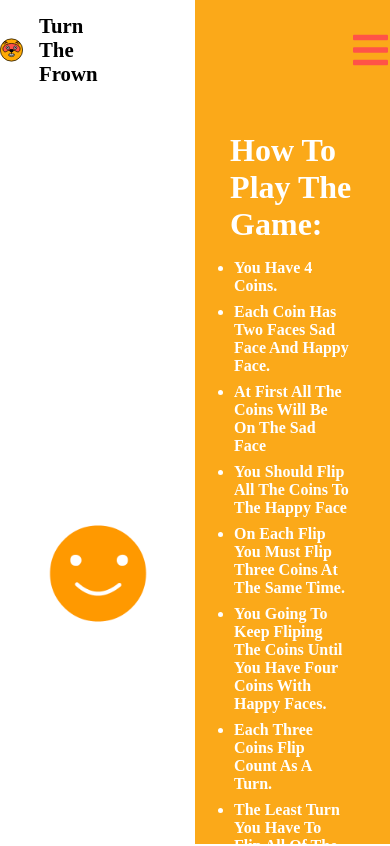
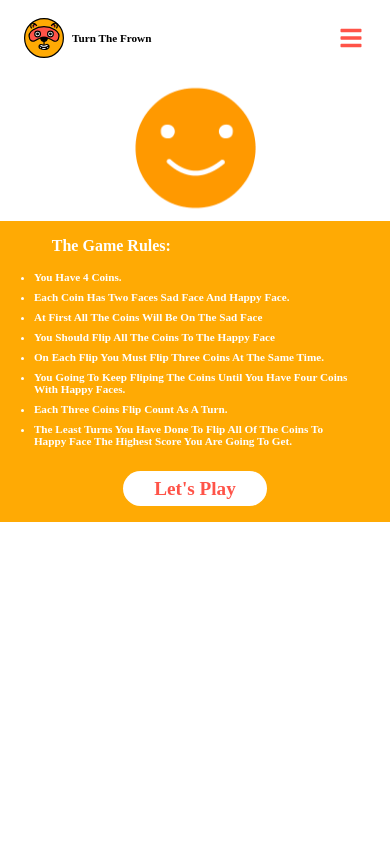
Before and after one commit to mohammed-khamees/TurnTheFrown, a React (Create React App) app: page / in a window 390 px wide. Shown: the top 846 px of the page. Built offline with nearby package versions, Linux system fonts and the light colour scheme; no server answers; a web font is replaced by a local one.

Commit message:
made the landing responsive

```diff
--- a/src/components/header/style.css
+++ b/src/components/header/style.css
@@ -7,6 +7,7 @@ nav {
 	text-transform: capitalize;
 	font-size: 1.5rem;
 	font-weight: bold;
+	z-index: 3;
 }
 
 .logoContainer {
@@ -16,7 +17,6 @@ nav {
 	justify-content: center;
 	align-items: center;
 	cursor: pointer;
-	z-index: 5;
 }
 
 .logo {
@@ -35,7 +35,6 @@ nav {
 	font-size: 2.5rem;
 	transition: all 0.3s ease-in-out;
 	color: rgb(255, 83, 72);
-	z-index: 5;
 }
 
 .bars:hover {
@@ -108,3 +107,48 @@ nav {
 	font-size: 1rem;
 	display: block;
 }
+
+@media screen and (max-width: 1024px) and (min-width: 768px) {
+	.logoContainer {
+		width: 35%;
+		height: 60px;
+	}
+
+	.logoContainer p {
+		font-size: 1.1rem;
+	}
+
+	.bars {
+		width: 15%;
+		font-size: 2rem;
+	}
+}
+
+@media screen and (max-width: 767px) {
+	nav {
+		height: 75px;
+	}
+
+	.logoContainer {
+		width: 45%;
+		height: 40px;
+	}
+
+	.logoContainer p {
+		font-size: 0.7rem;
+		margin-left: 0.5rem;
+	}
+
+	.bars {
+		width: 20%;
+		font-size: 1.5rem;
+	}
+
+	.sideNav {
+		width: 100%;
+	}
+
+	.closeNav {
+		font-size: 2rem;
+	}
+}
--- a/src/components/landing/index.js
+++ b/src/components/landing/index.js
@@ -23,7 +23,7 @@ function Landing() {
 				</div>
 
 				<div className="rules">
-					<p>How to play the game:</p>
+					<p>The Game rules:</p>
 					<ul>
 						<li>you have 4 coins.</li>
 						<li>each coin has two faces sad face and happy face.</li>
@@ -36,8 +36,8 @@ function Landing() {
 						</li>
 						<li>each three coins flip count as a turn.</li>
 						<li>
-							the least turn you have to flip all of the coins to happy face the
-							highest score you are going to get.
+							the least turns you have done to flip all of the coins to happy
+							face the highest score you are going to get.
 						</li>
 					</ul>
 					<button
--- a/src/components/landing/style.css
+++ b/src/components/landing/style.css
@@ -1,6 +1,6 @@
 .Landingbg {
 	width: 100vw;
-	height: 100vh;
+	height: 100%;
 	background-image: url('./../../assets/halfbg.png');
 	background-repeat: no-repeat;
 	background-attachment: fixed;
@@ -23,6 +23,9 @@
 
 .animatedGIF {
 	width: 40%;
+	display: flex;
+	justify-content: center;
+	align-items: center;
 }
 
 .animatedGIF img {
@@ -133,10 +136,162 @@
 	color: rgb(255, 170, 4);
 	transition: all 0.3s ease-in-out;
 	cursor: pointer;
-	z-index: 2;
+	z-index: 5;
 }
 
 .close:hover {
 	color: rgb(255, 83, 72);
 	transition: all 0.3s ease-in-out;
 }
+
+@media screen and (max-width: 1024px) and (min-width: 768px) {
+	.rules {
+		font-size: 1.2rem;
+	}
+
+	.rules ul {
+		width: 90%;
+		font-size: 0.8rem;
+	}
+
+	.playBtn {
+		margin-top: 1rem;
+		width: 50%;
+		height: 50px;
+		font-size: 1.5rem;
+	}
+
+	.model {
+		height: 250px;
+		font-size: 1.8rem;
+		padding: 0 1rem;
+	}
+
+	.model button {
+		width: 40%;
+		height: 50px;
+		font-size: 1.4rem;
+	}
+
+	.close {
+		font-size: 3rem;
+	}
+}
+
+@media screen and (max-width: 767px) and (min-width: 550px) {
+	.Landingbg {
+		display: none;
+	}
+
+	.Container {
+		flex-direction: column;
+	}
+
+	.animatedGIF {
+		width: 75%;
+	}
+
+	.animatedGIF img {
+		width: 50%;
+	}
+
+	.rules {
+		margin-top: 0;
+		width: 100%;
+		height: 60%;
+		padding: 1rem 1rem 0;
+		font-size: 1rem;
+		background-color: rgb(255, 170, 4);
+	}
+
+	.rules ul {
+		width: 90%;
+		font-size: 0.7rem;
+	}
+
+	.playBtn {
+		margin: 1rem 0;
+		width: 20%;
+		height: 35px;
+		font-size: 1.2rem;
+	}
+
+	.model {
+		width: 55%;
+		height: 120px;
+		font-size: 1.2rem;
+	}
+
+	.model button {
+		width: 30%;
+		height: 30px;
+		font-size: 1rem;
+		margin-top: 0.8rem;
+	}
+
+	.close {
+		font-size: 2.5rem;
+	}
+}
+
+@media screen and (max-width: 549px) {
+	.Landingbg {
+		display: none;
+	}
+
+	.Container {
+		flex-direction: column;
+	}
+
+	.animatedGIF {
+		width: 100%;
+	}
+
+	.animatedGIF img {
+		width: 50%;
+	}
+
+	.rules {
+		margin-top: 0;
+		width: 100%;
+		height: 60%;
+		padding: 1rem 1rem 0;
+		font-size: 1rem;
+		background-color: rgb(255, 170, 4);
+	}
+
+	.rules ul {
+		width: 90%;
+		font-size: 0.7rem;
+	}
+
+	.playBtn {
+		margin: 1rem 0;
+		width: 40%;
+		height: 35px;
+		font-size: 1.2rem;
+	}
+
+	.hider {
+		height: 100%;
+	}
+
+	.model {
+		width: 70%;
+		height: 120px;
+		font-size: 1rem;
+		padding: 1rem 1rem;
+		border-radius: 2rem;
+	}
+
+	.model button {
+		width: 40%;
+		height: 25px;
+		font-size: 0.7rem;
+		margin-top: 0.5rem;
+	}
+
+	.close {
+		font-size: 2rem;
+	}
+}
```
